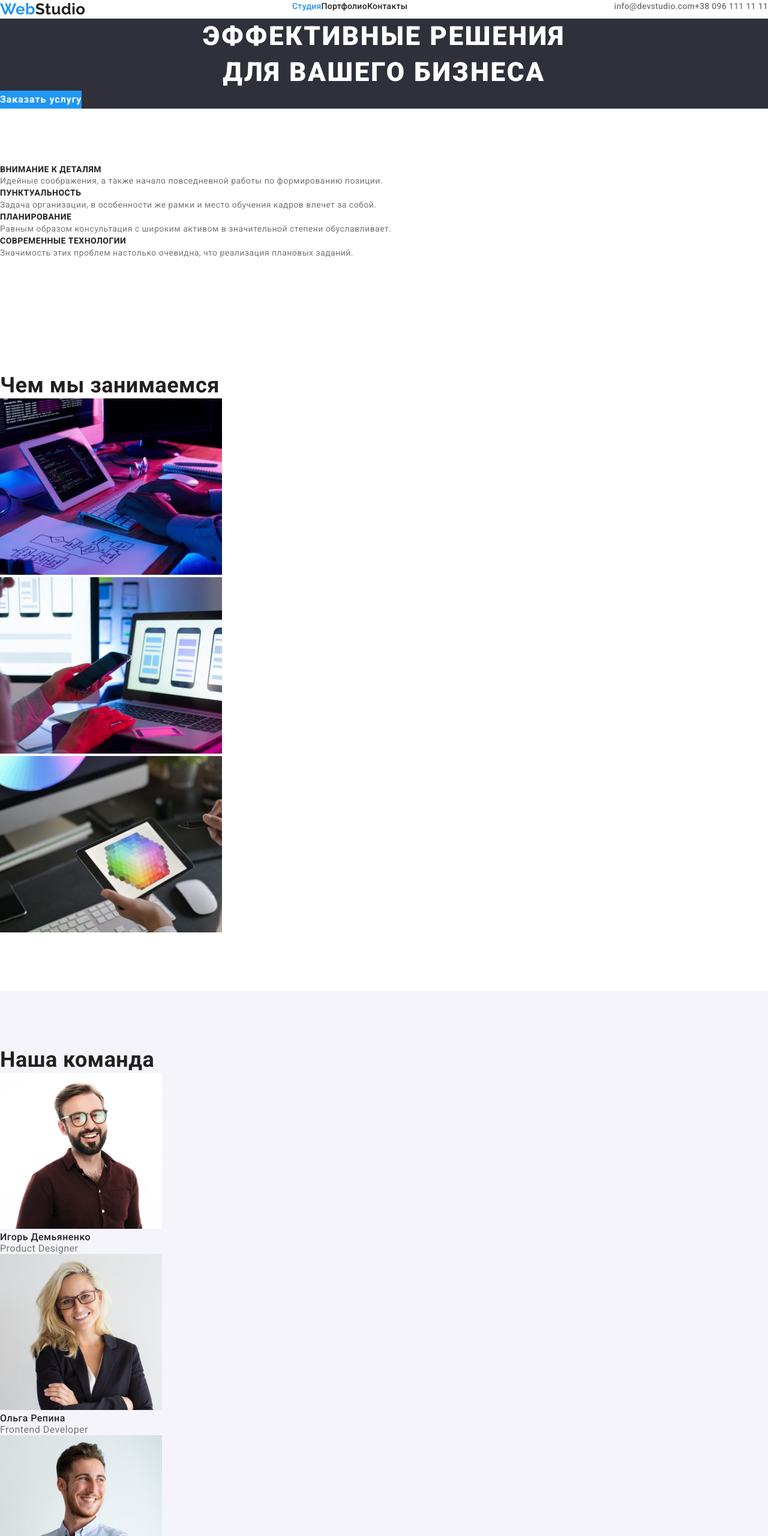
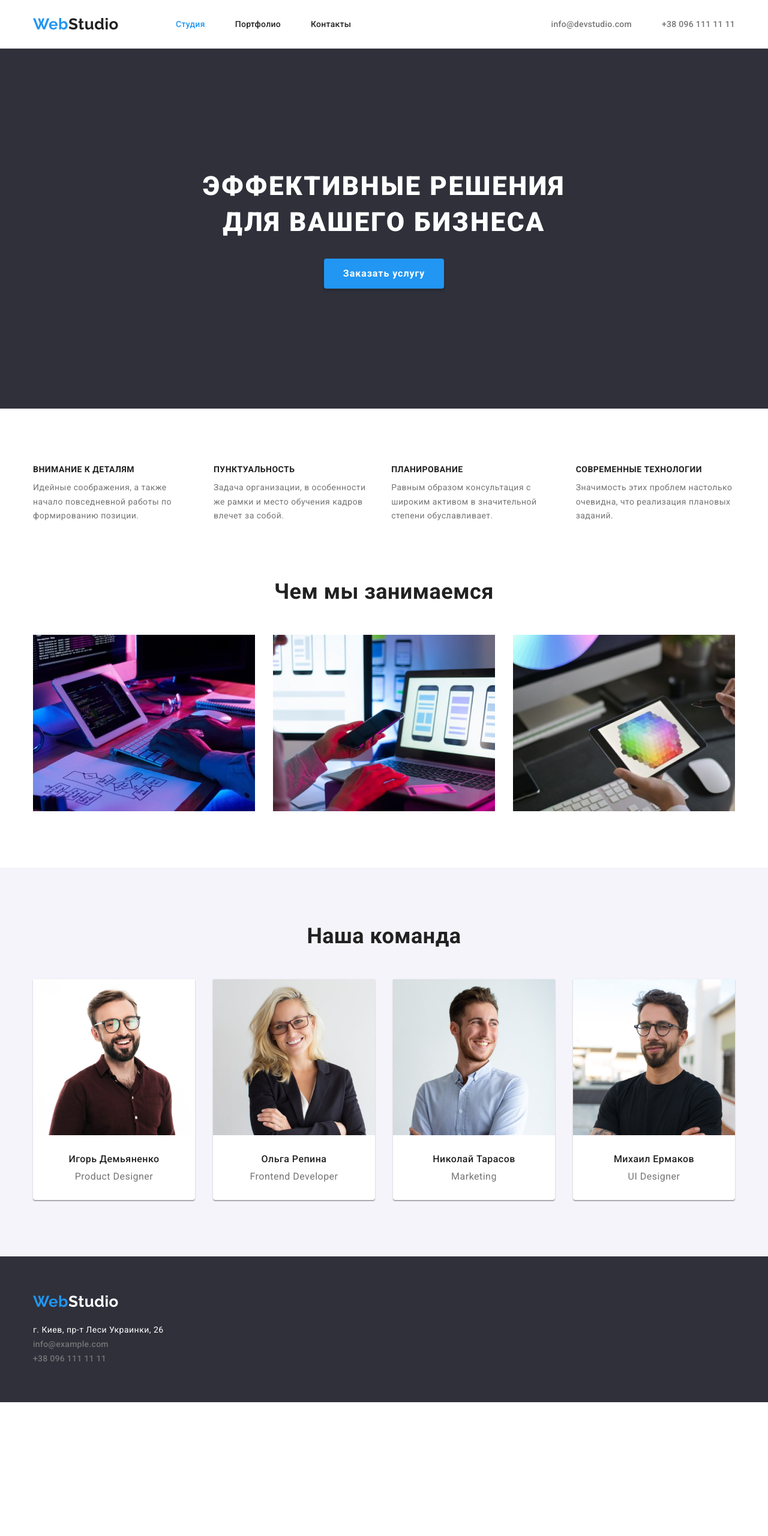
Before and after one commit to olha-shamrai/goit-markup-hw-03, a plain HTML site: page index.html in a window 1280 px wide. Shown: the top 2560 px of the page at 60% size. After the commit the page ends 2337 px from the top, so only its background shows below. Drawn offline with nearby package versions, Linux system fonts and the light colour scheme.

Commit message:
Добавляет стили для геометрии

```diff
--- a/css/reset.css
+++ b/css/reset.css
@@ -5,6 +5,17 @@
     margin: 0;
     box-sizing: border-box;
 }
+
+h1, h2, h3, h4, h5, h6,
+p {
+   margin: 0;
+}
+
+img {
+    display: block;
+    max-width: 100%;
+    height: auto;
+  }
 
 a {
     text-decoration: none;
--- a/css/styles.css
+++ b/css/styles.css
@@ -5,6 +5,8 @@
     --background-accent-color: #2F303A;
     --background-main-color:  #FFFFFF;
     --background-secondary-color: #F5F4FA;
+
+    --card-set-gap: 30px;
 }
 
 body {
@@ -15,13 +17,47 @@ body {
     letter-spacing: 0.03em;
 }
 
+.section {
+    padding: 94px 0;
+}
+
+.container {
+    width: 1200px;
+    padding: 0 15px;
+    /*border: 1px solid red;*/
+    margin: 0 auto;
+}
+
+.section-title {
+    color: var(--title-text-color);
+    font-size: 36px;
+    font-weight: bold;
+    line-height: 1.16;
+    display: flex;
+    justify-content: center;
+    margin-bottom: 50px;
+}
+
+.hidden-elem {
+    width: 1px;
+    height: 1px;
+    overflow: hidden;
+    opacity: 0;
+    margin-top: -1px;
+}
+
 nav,
 .site-nav,
 .contacts,
-.header {
+header .container {
     background-color: var(--background-main-color);
     display: flex;
     justify-content: space-between;
+    align-items: center;
+}
+
+.header {
+    border-bottom: 1px solid #ECECEC;
 }
 
 .logo {
@@ -30,6 +66,9 @@ nav,
     font-size: 26px;
     line-height: 1.19;
     color: var(--accent-color);
+    margin-right: 93px;
+    display: flex;
+    align-items: center;
 }
 
 .logo-color-black {
@@ -40,11 +79,18 @@ nav,
     color: var(--background-main-color);
 }
 
+.site-nav {
+    margin-right: 331px;
+}
+
 .site-nav .nav-link {
     color: var(--title-text-color);
     font-size: 14px;
     font-weight: 500;
     letter-spacing: 0.02em;
+    display: inline-block;
+    padding: 32px 0;
+    margin-right: 50px;
 }
 
 .site-nav .nav-link:hover,
@@ -68,30 +114,24 @@ nav,
     color: var(--accent-color);
 }
 
-.section {
-    padding: 94px 0;
+.contacts .contact-link {
+    display: inline-block;
+    padding: 32px 0;
+    margin-right: 50px;
 }
 
-.section-title {
-    color: var(--title-text-color);
-    font-size: 36px;
-    font-weight: bold;
-    line-height: 1.16;
+.site-nav li:last-child a,
+.contacts li:last-child a {
+    margin-right: 0;
 }
-
-.hidden-elem {
-    width: 1px;
-    height: 1px;
-    overflow: hidden;
-    opacity: 0;
-    margin-top: -1px;
-}
-
 
 /* Стили для index.html*/
 
 .hero {
     background-color: var(--background-accent-color);
+    display: flex;
+    text-align: center;
+    padding: 200px 0;
 }
 
 .hero .hero-title {
@@ -103,6 +143,7 @@ nav,
     letter-spacing: 0.06em;
     text-transform: uppercase;
     text-align: center;
+    margin-bottom: 30px;
 }
 
 .submit {
@@ -114,11 +155,23 @@ nav,
     line-height: 1.87;
     letter-spacing: 0.06em;
     color: var(--background-main-color);
+    box-shadow: 0px 4px 4px rgba(0, 0, 0, 0.15);
+    border-radius: 4px;
+    padding: 10px 32px;
 }
 
 .submit:hover,
 .submit:focus {
     background-color: #188CE8;
+}
+
+.section.features {
+    padding-bottom: 0;
+}
+.features-list {
+    display: flex;
+    justify-content: space-between;
+    margin-bottom: 0;
 }
 
 .features-list .title {
@@ -127,16 +180,45 @@ nav,
     font-size: 14px;
     line-height: 1.14;
     text-transform: uppercase;
+
+    margin-bottom: 10px;
 }
 
 .features-list .desc {
     color: var(--main-text-color);
     font-size: 14px;
     line-height: 1.71;
+
+    margin-right: 30px;
+}
+
+.features-list li:last-child p {
+    margin-right: 0;
+}
+
+.works {
+    display: flex;
+    justify-content: space-between;
 }
 
 .section.team {
     background-color: var(--background-secondary-color);
+}
+
+.team-members {
+    display: flex;
+    justify-content: space-between;
+}
+
+.card {
+    background-color: var(--background-main-color);
+    box-shadow: 0px 1px 3px rgba(0, 0, 0, 0.12), 0px 1px 1px rgba(0, 0, 0, 0.14), 0px 2px 1px rgba(0, 0, 0, 0.2);
+    border-radius: 0px 0px 4px 4px;
+}
+
+.member-card {
+    padding: var(--card-set-gap) 0;
+    text-align: center;
 }
 
 .team .name {
@@ -144,6 +226,7 @@ nav,
     font-size: 16px;
     line-height: 1.19;
     color: var(--title-text-color);
+    margin-bottom: 10px;
 }
 
 .team .position {
@@ -159,6 +242,7 @@ nav,
 .filters {
     display: flex;
     justify-content: center;
+    margin-bottom: 50px;
 }
 
 .filters .filter {
@@ -170,6 +254,9 @@ nav,
     letter-spacing: 0.03em;
     color: var(--title-text-color);
     background-color: var(--background-secondary-color);
+    border-radius: 4px;
+    padding: 6px 22px;
+    margin-right: 8px;
 }
 
 .filters .filter:hover,
@@ -178,12 +265,41 @@ nav,
     background-color: var(--accent-color);
 }
 
+.filters li:last-child {
+    margin-right: 0;
+}
+
+.portfolio-list {
+    display: flex;
+    flex-wrap: wrap;
+
+    margin-left: calc(-1 * var(--card-set-gap));
+    margin-top: calc(-1 * var(--card-set-gap));
+}
+
+.list-item {
+    background-color: var(--background-main-color);
+
+    flex-basis: calc(100% / 3 - var(--card-set-gap));
+    margin-left: var(--card-set-gap);
+    margin-top: var(--card-set-gap);
+}
+
+.list-title {
+    padding: 20px 24px;
+    border: 1px solid #EEEEEE;
+    border-top: transparent;
+    box-sizing: border-box;
+}
+
 .portfolio-list .subtitle {
     font-weight: bold;
+    font-size: 18px;
     font-size: 18px;
     line-height: 2;
     letter-spacing: 0.06em;
     color: var(--title-text-color);
+    margin-bottom: 4px;
 }
 
 .portfolio-list .desc {
@@ -194,6 +310,7 @@ nav,
 
 .footer {
     background-color: var(--background-accent-color);
+    padding: 60px 0;
 }
 
 .address {
@@ -202,4 +319,5 @@ nav,
     font-size: 14px;
     line-height: 1.71;
     color: var(--background-main-color);
+    margin-top: 20px;
 }
--- a/index.html
+++ b/index.html
@@ -6,17 +6,20 @@
     <meta name="viewport" content="width=device-width, initial-scale=1.0">
     <title>Document</title>
 
-    <link rel="stylesheet" href="./css/reset.css">
-    <link rel="stylesheet" href="./css/styles.css">
-
     <link rel="preconnect" href="https://fonts.googleapis.com">
     <link rel="preconnect" href="https://fonts.gstatic.com" crossorigin>
     <link href="https://fonts.googleapis.com/css2?family=Raleway:wght@700&family=Roboto:wght@400;500;700;900&display=swap" rel="stylesheet">
+
+    <link rel="stylesheet" href="https://cdnjs.cloudflare.com/ajax/libs/modern-normalize/1.1.0/modern-normalize.min.css">
+
+    <link rel="stylesheet" href="./css/reset.css">
+    <link rel="stylesheet" href="./css/styles.css">
 
 </head>
 <body>
     <!--Шапка сайта-->
    <header class="header">
+       <div class="container">
             <a href="./index.html" class="logo" lang="en">Web<span class="logo-color-black">Studio</span></a>
 
             <nav>
@@ -31,20 +34,24 @@
                 <li><a href="mailto:info@devstudio.com" class="contact-link">info@devstudio.com</a></li>
                 <li><a href="tel:+380961111111" class="contact-link">+38 096 111 11 11</a></li>
             </ul>
+        </div>
    </header>
 
     <main>
 
     <!--section hero-->
         <section class="hero">
+            <div class="container">
                 <h1 class="hero-title">Эффективные решения<br/> для вашего бизнеса</h1>
                 <button type="button" class="submit">Заказать услугу</button>
+            </div>
         </section>
 
     <!--Особенности-->
-        <section class="section">
+        <section class="section features">
             <h2 class="hidden-elem">Особенности</h2>
 
+            <div class="container">
             <ul class="features-list">
                 <li>
                     <h3 class="title">Внимание к деталям</h3>
@@ -63,13 +70,15 @@
                     <p class="desc">Значимость этих проблем настолько очевидна, что реализация плановых заданий.</p>
                 </li>
             </ul>
+            </div>
         </section>
 
     <!--Чем мы занимаемся-->
         <section class="section">
             <h2 class="section-title">Чем мы занимаемся</h2>
+            <div class="container">
 
-            <ul>
+            <ul class="works">
                 <li>
                     <a href="">
                         <img src="./images/img1.jpg" alt="Разработка сайта" width="370" height="294">
@@ -87,39 +96,52 @@
                     </a>
                 </li>
             </ul>
+            </div>
         </section>
 
     <!--Наша команда-->
         <section class="section team">
             <h2 class="section-title">Наша команда</h2>
 
-            <ul>
-                <li>
+            <div class="container">
+
+            <ul class="team-members">
+                <li class="card">
                     <img src="./images/photo1.jpg" alt="Игорь Демьяненко" width="270">
+                    <div class="member-card">
                         <h3 class="name">Игорь Демьяненко</h3>
                         <p class="position">Product Designer</p>
+                    </div>
                 </li>
-                <li>
+                <li class="card">
                     <img src="./images/photo2.jpg" alt="Ольга Репина" width="270">
+                    <div class="member-card">
                         <h3 class="name">Ольга Репина</h3>
                         <p class="position">Frontend Developer</p>
+                    </div>
                 </li>
-                <li>
+                <li class="card">
                     <img src="./images/photo3.jpg" alt="Николай Тарасов" width="270">
+                    <div class="member-card">
                         <h3 class="name">Николай Тарасов</h3>
                         <p class="position">Marketing</p>
+                    </div>
                 </li>
-                <li>
+                <li class="card">
                     <img src="./images/photo4.jpg" alt="Михаил Ермаков" width="270">
+                    <div class="member-card">
                         <h3 class="name">Михаил Ермаков</h3>
                         <p class="position">UI Designer</p>
+                    </div>
                 </li>
             </ul>
+            </div>
         </section>
     </main>
 
 <!--footer-->
     <footer class="footer">
+        <div class="container">
             <a href="./index.html" class="logo" lang="en">Web<span class="logo-color-white">Studio</span></a>
 
             <address class="address">
@@ -133,6 +155,7 @@
                     </li>
                 </ul>
             </address>
+        </div>
     </footer>
 </body>
 </html>
```
Also changed, not shown: portfolio.html (+57 -12 lines). Lines whose indentation alone changed are shown as unchanged.
